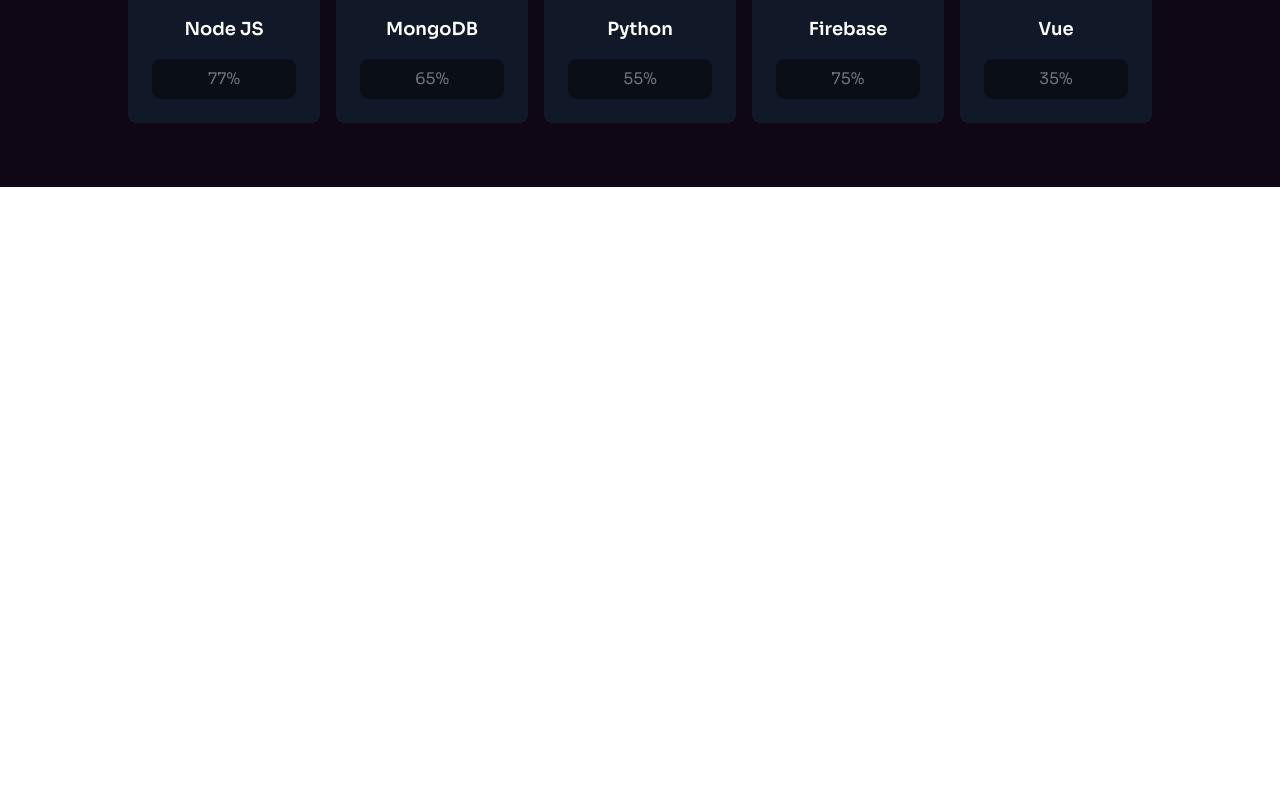
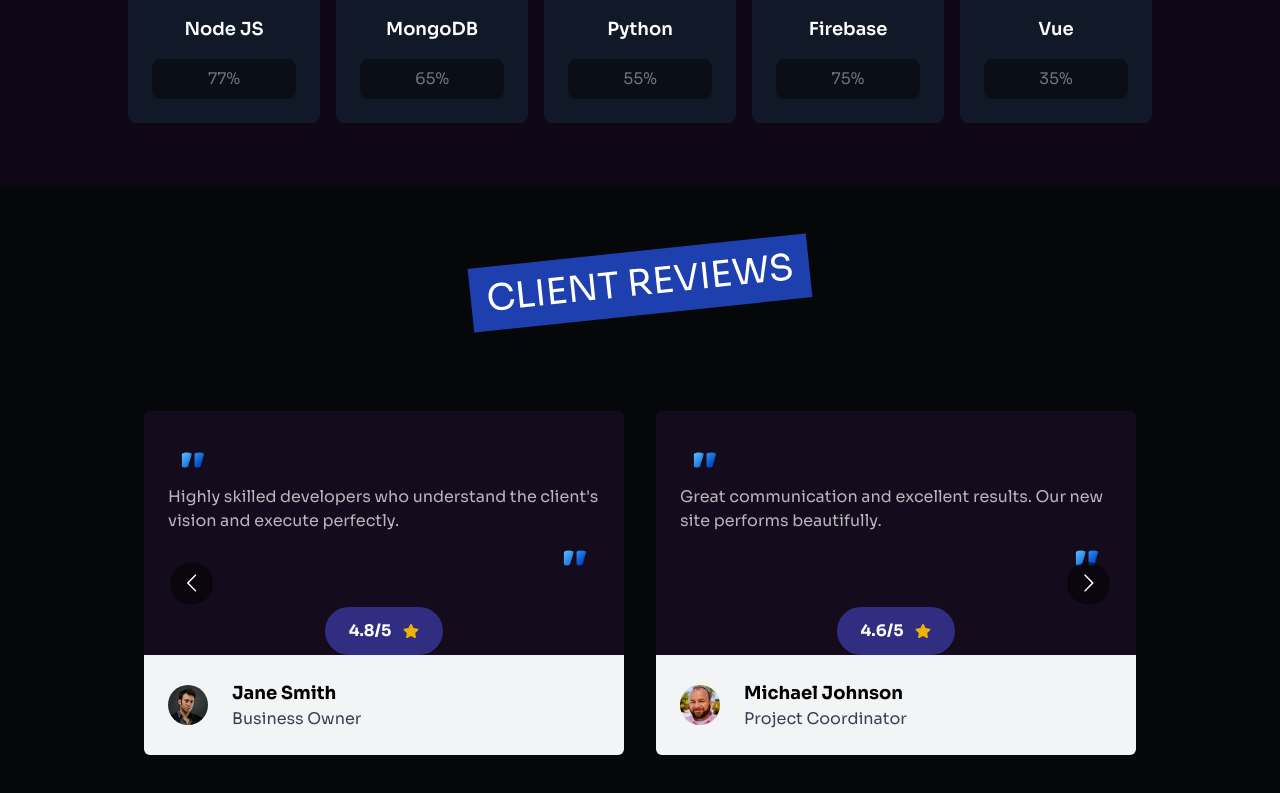
Before and after one commit to GarimaUttam/my_Portfolio, a Next.js app: page / in a window 1280 px wide. Shown: the part 5243-6036 px from the top of the page. Before the commit the page ends 5430 px from the top, so only its background shows below. Built offline with nearby package versions, Linux system fonts and the light colour scheme.

Commit message:
Client Reviews section done

```diff
--- a/components/Home/Home.tsx
+++ b/components/Home/Home.tsx
@@ -4,6 +4,7 @@
 import Services from './Services/Services'
 import Project from './Project/Project'
 import Skills from './Skills/Skills'
+import Reviews from './Reviews/Reviews'
 
 const Home = () => {
   return (
@@ -12,7 +13,8 @@
       <About />
       <Services />
       <Project />
-      <Skills/>
+      <Skills />
+      <Reviews />
       </div>
   )
 }
--- /dev/null
+++ b/components/Home/Reviews/ReviewCard.tsx
@@ -0,0 +1,56 @@
+import Image from "next/image";
+import React from "react";
+import { FaStar } from "react-icons/fa";
+
+// Props type
+type Props = {
+  review: {
+    name: string;
+    review: string;
+    rating: number;
+    profession: string;
+    image: string;
+  };
+};
+const ReviewCard = ({ review }: Props) => {
+  const { image, name, profession, rating, review: clientReview } = review;
+  return (
+    <div className="rounded-md overflow-hidden bg-[#140c1c] m-4">
+      <div className="p-6">
+        <Image src="/images/q.png" alt="image" width={50} height={50} />
+        <p className="text-white text-opacity-70">{clientReview}</p>
+        <Image
+          src="/images/q.png"
+          alt="image"
+          width={50}
+          height={50}
+          className="ml-auto"
+        />
+      </div>
+
+      <div className="px-6 py-3 md-3 w-fit mx-auto rounded-full flex items-center space-x-3 bg-indigo-900 text-white font-bold">
+        <span>{rating}/5</span>
+        <FaStar className="text-yellow-500" />
+      </div>
+      <div className="bg-gray-100">
+        <div className="p-6 flex items-center space-x-6">
+          <div>
+            <Image
+              src={image}
+              alt={name}
+              width={40}
+              height={40}
+              className="rounded-full"
+            />
+          </div>
+          <div>
+            <h1 className="text-lg font-bold">{name}</h1>
+            <p className="text-base text-gray-700">{profession}</p>
+          </div>
+        </div>
+      </div>
+    </div>
+  );
+};
+
+export default ReviewCard;
--- /dev/null
+++ b/components/Home/Reviews/Reviews.tsx
@@ -0,0 +1,17 @@
+import SectionHeading from '@/components/Helper/SectionHeading'
+import React from 'react'
+import Slider from './Slider'
+
+const Reviews = () => {
+  return (
+      <div className='pt-16 pb-16 bg-[#050709]'>
+          <SectionHeading>Client Reviews</SectionHeading>
+          <div className='w-[90%] sm:w-[80%] mx-auto mt-20'>
+              {/* slider */}
+              <Slider />
+          </div>
+    </div>
+  )
+}
+
+export default Reviews
--- /dev/null
+++ b/components/Home/Reviews/Slider.tsx
@@ -0,0 +1,38 @@
+"use client";
+import { clientReviews } from '@/Data/data';
+import React from 'react'
+import Carousel from "react-multi-carousel";
+import "react-multi-carousel/lib/styles.css";
+import ReviewCard from './ReviewCard';
+
+
+const responsive = {
+  desktop: {
+    breakpoint: { max: 3000, min: 1324 },
+    items: 3,
+    slidesToSlide: 1 // optional, default to 1.
+  },
+  tablet: {
+    breakpoint: { max: 1324, min: 764 },
+    items: 2,
+    slidesToSlide: 1 // optional, default to 1.
+  },
+  mobile: {
+    breakpoint: { max: 764, min: 0 },
+    items: 1,
+    slidesToSlide: 1 // optional, default to 1.
+  }
+};
+
+const Slider = () => {
+  return <Carousel arrows={true} autoPlay={true} autoPlaySpeed={5000} infinite responsive={responsive}>
+    {clientReviews.map((review) => {
+      return <div key={review.image}>
+        {/* Review Card */}
+        <ReviewCard review={review} />
+      </div>
+    })}
+  </Carousel>
+}
+
+export default Slider
--- a/package.json
+++ b/package.json
@@ -13,6 +13,7 @@
     "react": "^19.0.0",
     "react-dom": "^19.0.0",
     "react-icons": "^5.4.0",
+    "react-multi-carousel": "^2.8.5",
     "react-parallax-tilt": "^1.7.284"
   },
   "devDependencies": {
```
Also changed, not shown: 1 other file (tests, documents, lock files or other folders).
